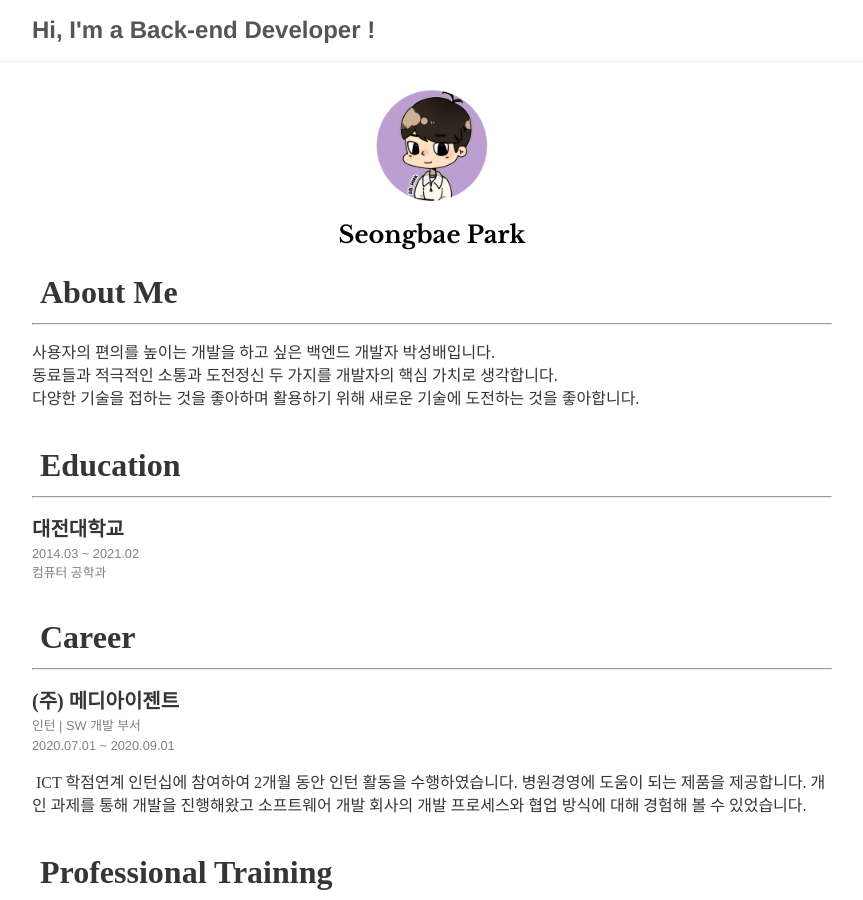
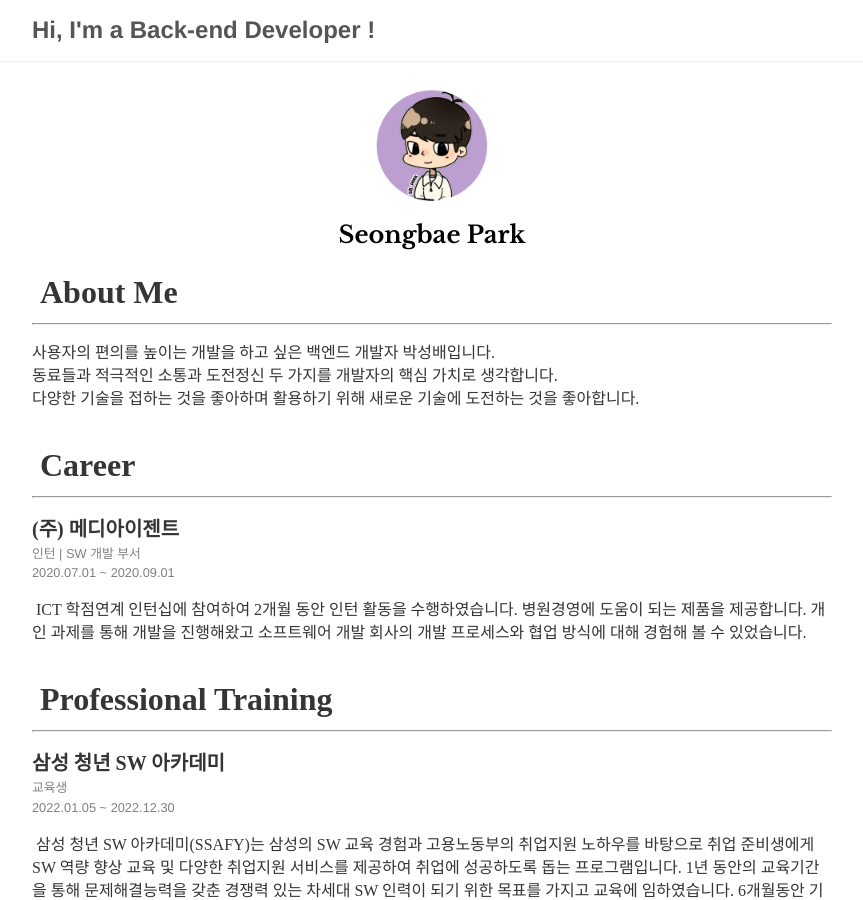
Before and after one commit to Sungbae95/Sungbae95.github.io, a Jekyll site: the page built from index.md, in a window 1280 px wide and 900 px high. Shown: the whole window, without its empty margins (208-1071 px from the left). Built offline with Jekyll 4.4.1, drawn with Linux system fonts in a browser that asks for light colours; some web fonts are replaced.

Commit message:
23.06.12 포트폴리오 정보 update

```diff
--- a/index.md
+++ b/index.md
@@ -16,12 +16,12 @@ layout: about
 </p>
 <br/>
 
-<span style="line-height:10px; font-size:200%; font-family: nanumsquare;  font-weight: 800;"> &nbsp;Education </span>
+<!-- <span style="line-height:10px; font-size:200%; font-family: nanumsquare;  font-weight: 800;"> &nbsp;Education </span>
 <hr />
 <span style="font-size:125%; font-family: nanumsquare;  font-weight: 700;"> 대전대학교 </span> <br/>
 <span style="font-size:80%; color:gray"> 2014.03 ~ 2021.02 <br/> 컴퓨터 공학과 </span>
 <p style="line-height:23px; font-family: nanumsquare;"></p>
-<br/>
+<br/> -->
 
 <span style="line-height:10px; font-size:200%; font-family: nanumsquare;  font-weight: 800;"> &nbsp;Career </span>
 <hr />
```
